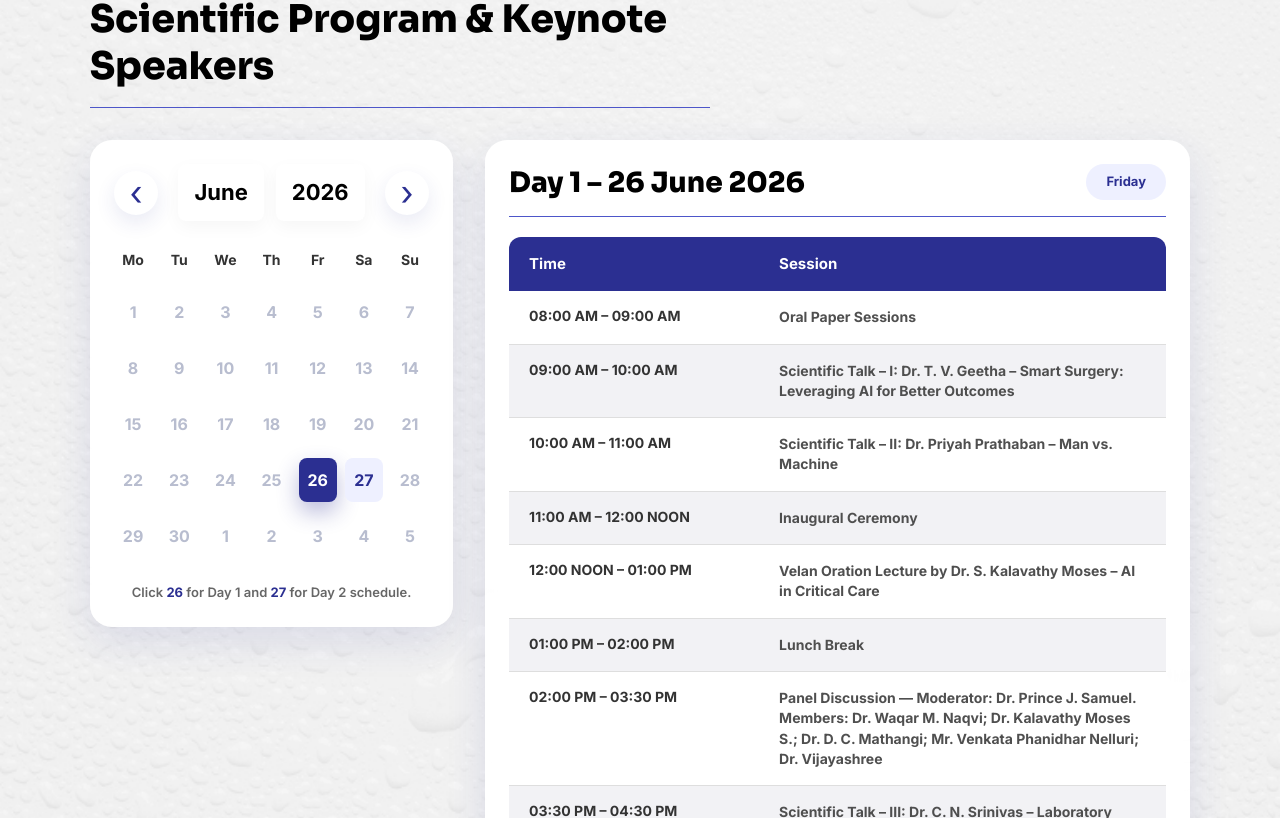
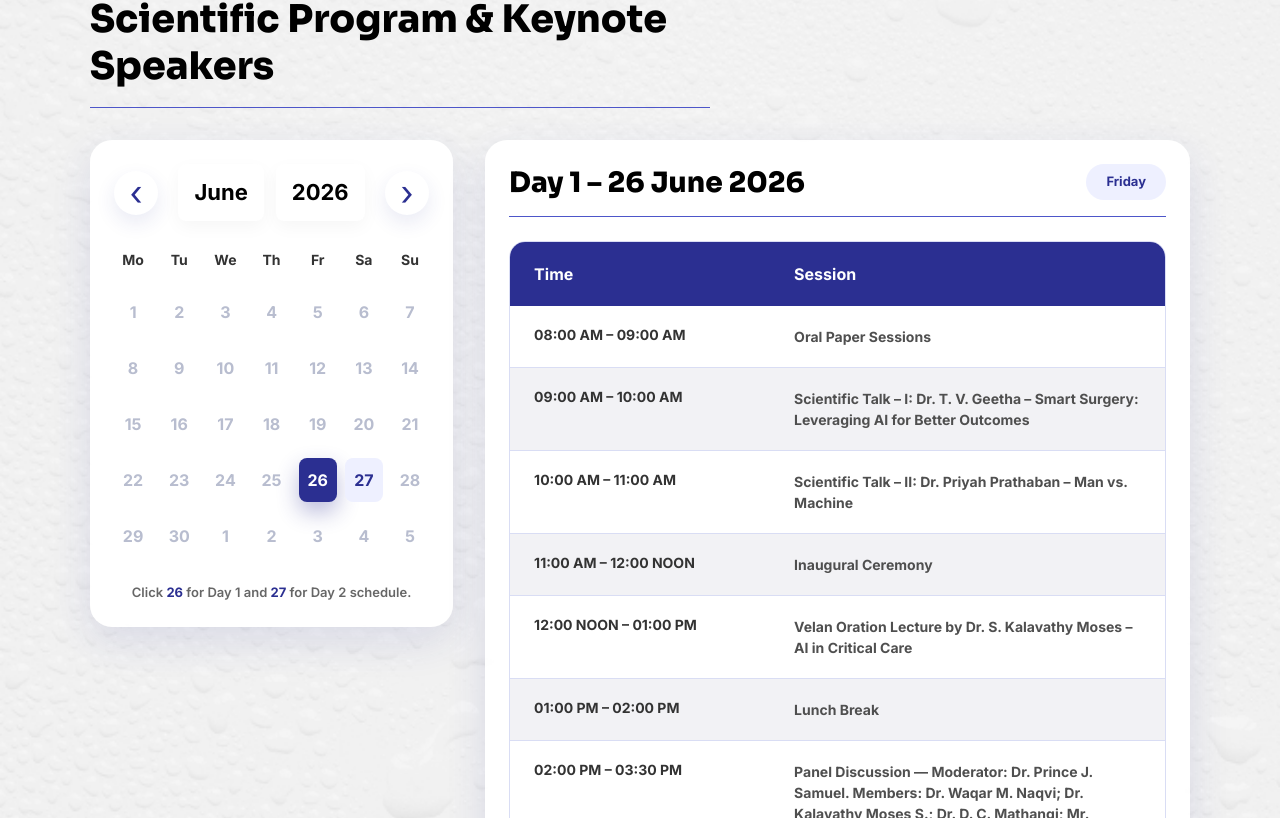
Before and after one commit to ayatiworkstechnologies/Vels-Mid--AI-Summit, a Next.js app: page /events in a window 1280 px wide. Shown: the part 1482-2300 px from the top of the page. Built offline with nearby package versions, Linux system fonts and the light colour scheme.

Commit message:
Events scientific Section Updated

```diff
--- a/components/event-page/ScientificProgram.tsx
+++ b/components/event-page/ScientificProgram.tsx
@@ -91,7 +91,6 @@ export default function ScientificProgram() {
 
   const sessions = activeDay === "day1" ? day1Sessions : day2Sessions;
 
-  // Correct June 2026 calendar: 26 = Friday, 27 = Saturday
   const calendarDates = [
     ["1", "2", "3", "4", "5", "6", "7"],
     ["8", "9", "10", "11", "12", "13", "14"],
@@ -101,8 +100,9 @@ export default function ScientificProgram() {
   ];
 
   return (
-    <section className="relative w-full overflow-hidden bg-white py-8 sm:py-10 md:py-12 lg:py-14">
-      {/* Background Image */}
+    <section className="relative w-full overflow-visible bg-white py-8 sm:py-10 md:py-12 lg:py-14">
+      {/* Background Image - separated so sticky works */}
+      <div className="absolute inset-0 overflow-hidden">
         <Image
           src="/images/highlights-bg.jpg"
           alt="Scientific Program Background"
@@ -111,6 +111,8 @@ export default function ScientificProgram() {
           sizes="100vw"
           className="object-cover object-center"
         />
+
+      </div>
 
       <div className="relative z-10 mx-auto max-w-[1180px] px-5 sm:px-8 lg:px-10">
         {/* Heading */}
@@ -169,7 +171,7 @@ export default function ScientificProgram() {
             </div>
           </div>
 
-          {/* Mobile/Tablet Schedule */}
+          {/* Mobile / Tablet Schedule */}
           <div className="mt-5 rounded-[22px] bg-white/95 p-4 shadow-[0_14px_40px_rgba(43,47,145,0.12)] backdrop-blur-sm sm:p-5">
             <div className="flex items-center justify-between gap-4 border-b border-[#4d56c9] pb-4">
               <h3 className="text-[22px] font-extrabold leading-tight text-black sm:text-[26px]">
@@ -187,7 +189,7 @@ export default function ScientificProgram() {
               {sessions.map((item, index) => (
                 <article
                   key={`${item.time}-${index}`}
-                  className="rounded-[16px] border border-[#e3e5f5] bg-white p-4 shadow-[0_8px_22px_rgba(43,47,145,0.08)] transition-all duration-300 hover:border-[#2b2f91] hover:shadow-[0_12px_28px_rgba(43,47,145,0.14)]"
+                  className="rounded-[16px] border border-[#e3e5f5] bg-white p-4 shadow-[0_8px_22px_rgba(43,47,145,0.08)]"
                 >
                   <div className="flex items-start gap-3">
                     <span className="flex h-9 w-9 shrink-0 items-center justify-center rounded-full bg-[#2b2f91] text-[12px] font-extrabold text-white">
@@ -211,9 +213,9 @@ export default function ScientificProgram() {
         </div>
 
         {/* Desktop Design */}
-        <div className="mt-8 hidden grid-cols-[0.85fr_1.65fr] gap-8 lg:grid">
-          {/* Calendar Card */}
-          <div className="self-start rounded-[22px] bg-white/95 p-6 shadow-[0_14px_40px_rgba(43,47,145,0.12)] backdrop-blur-sm">
+        <div className="mt-8 hidden grid-cols-[0.85fr_1.65fr] items-start gap-8 overflow-visible lg:grid">
+          {/* Sticky Calendar Card */}
+          <div className="sticky top-[110px] self-start rounded-[22px] bg-white/95 p-6 shadow-[0_14px_40px_rgba(43,47,145,0.12)] backdrop-blur-sm">
             {/* Calendar Header */}
             <div className="flex items-center justify-between">
               <button
@@ -228,6 +230,7 @@ export default function ScientificProgram() {
                 <span className="rounded-[8px] bg-white px-4 py-3 text-[22px] font-extrabold text-black shadow-[0_6px_18px_rgba(0,0,0,0.04)]">
                   June
                 </span>
+
                 <span className="rounded-[8px] bg-white px-4 py-3 text-[22px] font-extrabold text-black shadow-[0_6px_18px_rgba(0,0,0,0.04)]">
                   2026
                 </span>
@@ -308,14 +311,15 @@ export default function ScientificProgram() {
               </span>
             </div>
 
-            <div className="mt-5 overflow-hidden rounded-[12px]">
-              <table className="w-full border-collapse">
+            <div className="mt-6 overflow-hidden rounded-[16px] border border-[#d9ddf4]">
+              <table className="w-full border-collapse text-left">
                 <thead>
                   <tr className="bg-[#2b2f91] text-white">
-                    <th className="w-[250px] px-5 py-4 text-left text-[15px] font-extrabold">
+                    <th className="w-[260px] px-6 py-5 text-[16px] font-extrabold">
                       Time
                     </th>
-                    <th className="px-5 py-4 text-left text-[15px] font-extrabold">
+
+                    <th className="px-6 py-5 text-[16px] font-extrabold">
                       Session
                     </th>
                   </tr>
@@ -325,14 +329,15 @@ export default function ScientificProgram() {
                   {sessions.map((item, index) => (
                     <tr
                       key={`${item.time}-${index}`}
-                      className={`border-b border-[#dedede] ${
-                        index % 2 === 1 ? "bg-[#f2f2f5]" : "bg-white"
+                      className={`border-b border-[#d9ddf4] last:border-b-0 ${
+                        index % 2 === 0 ? "bg-white" : "bg-[#f2f2f5]"
                       }`}
                     >
-                      <td className="px-5 py-4 align-top text-[14px] font-extrabold leading-[1.35] text-[#333333]">
+                      <td className="px-6 py-5 align-top text-[14px] font-extrabold leading-[1.35] text-[#333333]">
                         {item.time}
                       </td>
-                      <td className="px-5 py-4 align-top text-[14px] font-bold leading-[1.45] text-[#4f4f4f]">
+
+                      <td className="px-6 py-5 align-top text-[14px] font-bold leading-[1.5] text-[#4f4f4f]">
                         {item.session}
                       </td>
                     </tr>
```
Lines whose indentation alone changed are shown as unchanged.
